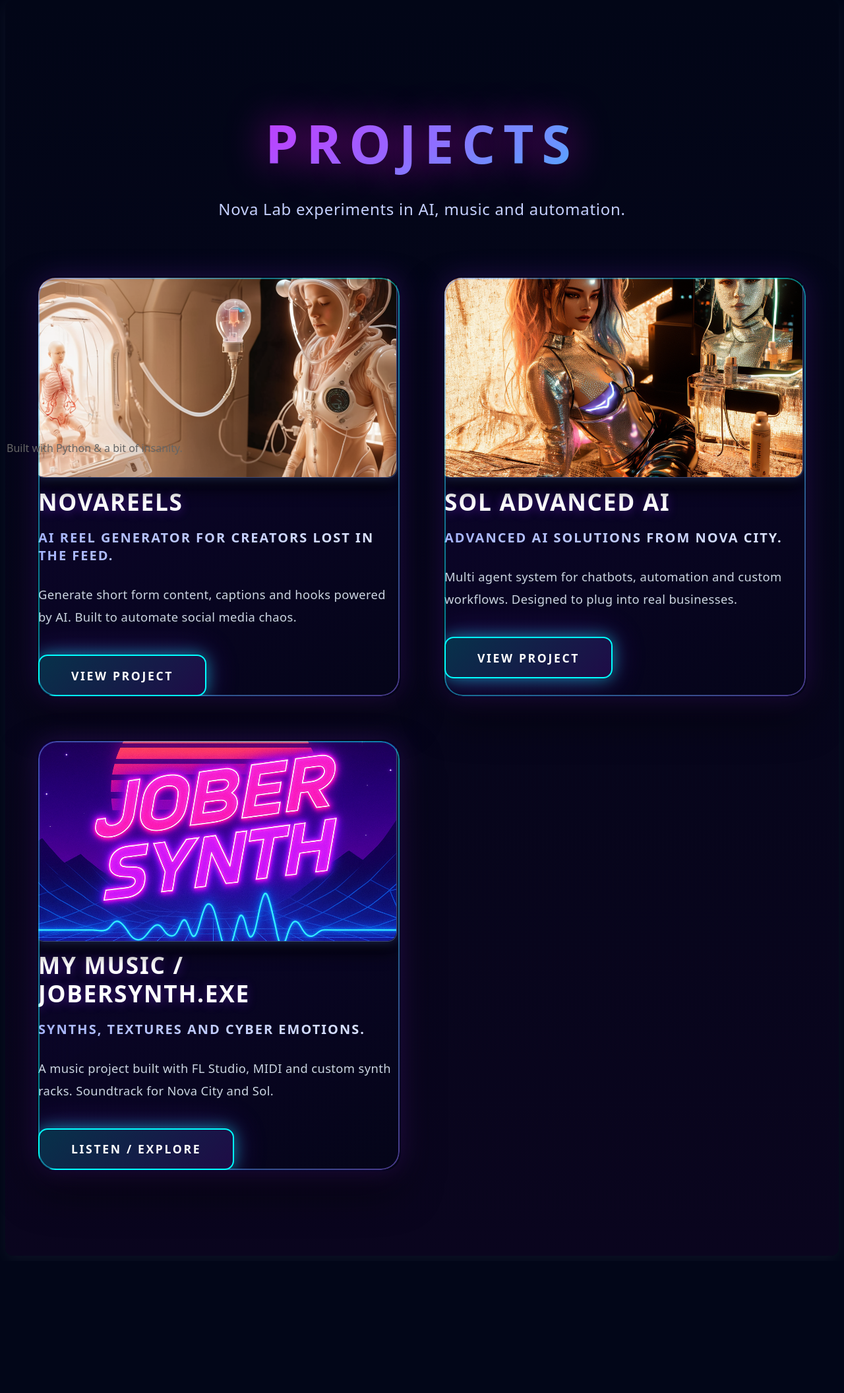
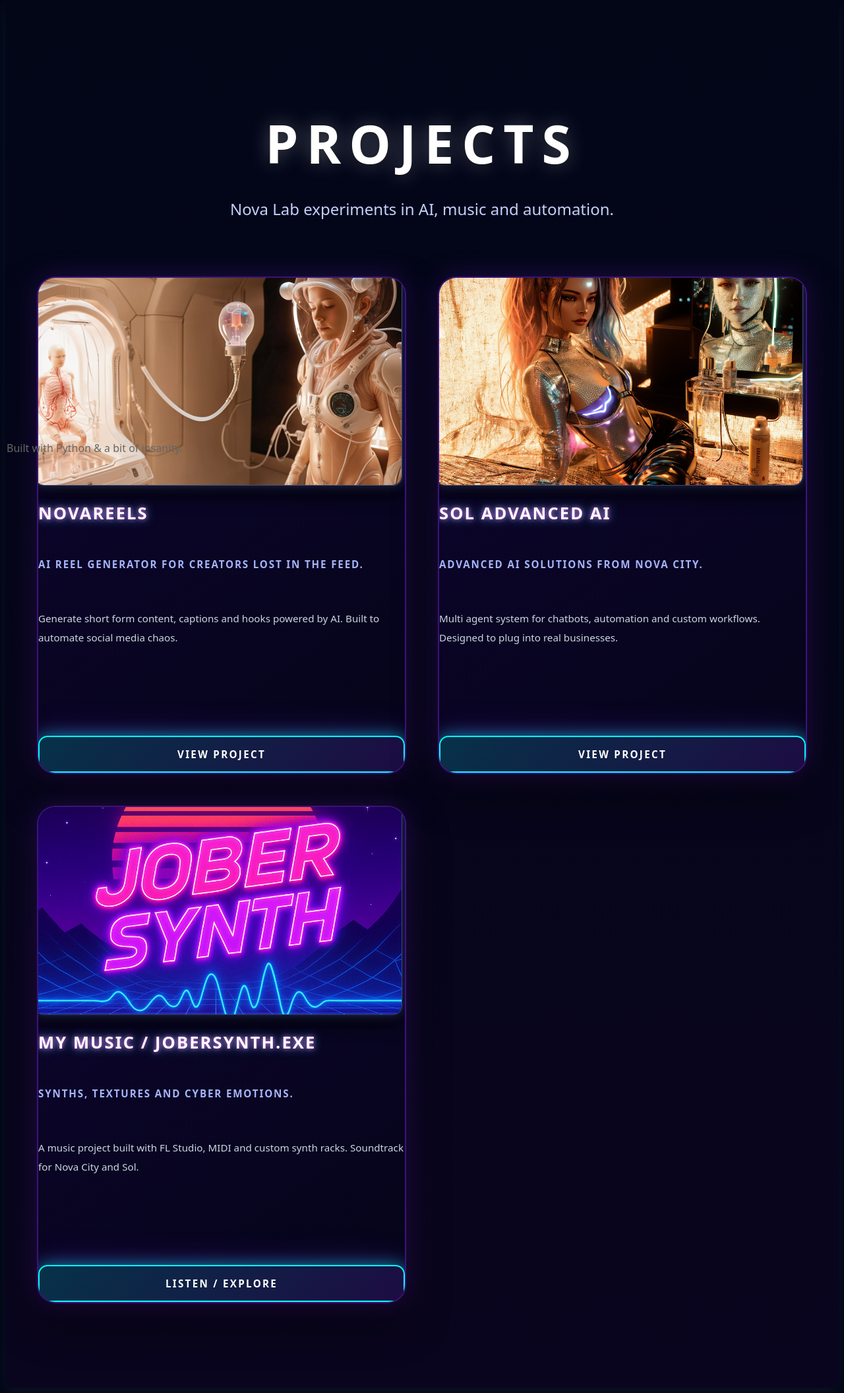
Before and after one commit to jober550/jober-portfolio, a Flask app: page /projects in a window 1280 px wide. Shown: the part 84-2195 px from the top of the page at 66% size. Before the commit the page ends 1868 px from the top, so only its background shows below. Run offline with Flask 3, Linux system fonts and the light colour scheme.

Commit message:
Update projects-cyberpunk.css

```diff
--- a/static/css/projects-cyberpunk.css
+++ b/static/css/projects-cyberpunk.css
@@ -19,26 +17,11 @@
     font-weight: 900 !important;
     letter-spacing: 0.15em !important;
     text-transform: uppercase !important;
-    background: linear-gradient(135deg, #ff00ff, #00ffff, #ff00ff) !important;
-    background-size: 200% 200% !important;
-    -webkit-background-clip: text !important;
-    -webkit-text-fill-color: transparent !important;
-    background-clip: text !important;
-    animation: gradient-shift 4s ease infinite !important;
+    color: #ffffff !important;
     margin-bottom: 1.5rem !important;
-    text-shadow: 0 0 60px rgba(255, 0, 255, 0.6) !important;
-}
-
-@keyframes gradient-shift {
-
-    0%,
-    100% {
-        background-position: 0% 50%;
-    }
-
-    50% {
-        background-position: 100% 50%;
-    }
+    text-shadow:
+        0 0 30px rgba(255, 255, 255, 0.3),
+        0 2px 4px rgba(0, 0, 0, 0.5) !important;
 }
 
 .projects-header p {
@@ -48,25 +31,20 @@
     max-width: 700px !important;
     margin: 0 auto !important;
     line-height: 1.8 !important;
-    letter-spacing: 0.03em !important;
 }
-
-/* Grid layout */
 
 .projects-grid {
     display: grid !important;
-    grid-template-columns: repeat(auto-fit, minmax(420px, 1fr)) !important;
-    gap: 4rem !important;
-    max-width: 1600px !important;
+    grid-template-columns: repeat(auto-fit, minmax(480px, 1fr)) !important;
+    gap: 3rem !important;
+    max-width: 1800px !important;
     margin: 0 auto !important;
 }
-
-/* Card - REDESIGNED */
 
 .project-card {
     position: relative !important;
     background: linear-gradient(145deg, rgba(15, 5, 50, 0.92), rgba(5, 5, 25, 0.95)) !important;
-    border: 2px solid transparent !important;
+    border: 2px solid rgba(138, 43, 255, 0.4) !important;
     border-radius: 28px !important;
     overflow: hidden !important;
     box-shadow:
@@ -75,103 +53,83 @@
     backdrop-filter: blur(25px) !important;
     transition: all 0.4s cubic-bezier(0.34, 1.56, 0.64, 1) !important;
     padding: 0 !important;
+    min-height: 750px !important;
+    display: flex !important;
+    flex-direction: column !important;
 }
 
-.project-card::before {
-    content: '';
-    position: absolute;
-    top: 0;
-    left: 0;
-    right: 0;
-    bottom: 0;
-    border-radius: 28px;
-    padding: 2px;
-    background: linear-gradient(135deg, #ff00ff, #00ffff, #ff00ff);
-    background-size: 200% 200%;
-    -webkit-mask: linear-gradient(#fff 0 0) content-box, linear-gradient(#fff 0 0);
-    -webkit-mask-composite: xor;
-    mask-composite: exclude;
-    opacity: 0.5;
-    animation: border-flow 5s linear infinite;
-    pointer-events: none;
-    z-index: 1;
+/* IMÁGENES CON TAMAÑO FIJO */
+.project-thumb-wrapper {
+    height: 320px !important;
+    min-height: 320px !important;
+    max-height: 320px !important;
+    width: 100% !important;
+    overflow: hidden !important;
+    position: relative !important;
+    flex-shrink: 0 !important;
 }
 
-@keyframes border-flow {
-
-    0%,
-    100% {
-        background-position: 0% 50%;
-    }
-
-    50% {
-        background-position: 100% 50%;
-    }
+.project-thumb {
+    width: 100% !important;
+    height: 100% !important;
+    object-fit: cover !important;
+    display: block !important;
 }
 
+/* CONTENIDO CENTRADO CON ESPACIO LATERAL */
 .project-card>div:not(.project-glow):not(.project-thumb-wrapper) {
-    padding: 3rem 2.5rem 3.5rem !important;
+    padding: 3.5rem 5rem 4.5rem !important;
     position: relative !important;
     z-index: 2 !important;
+    flex: 1 !important;
+    display: flex !important;
+    flex-direction: column !important;
+    align-items: center !important;
+    text-align: center !important;
+    max-width: 450px !important;
+    margin: 0 auto !important;
+    width: 100% !important;
 }
 
-/* Glow layer */
-
-.project-glow {
-    position: absolute !important;
-    inset: -60% !important;
-    background: radial-gradient(circle at center, rgba(138, 43, 255, 0.5), transparent 60%) !important;
-    opacity: 0 !important;
-    pointer-events: none !important;
-    transition: opacity 0.5s ease !important;
-    filter: blur(60px) !important;
-    z-index: 0 !important;
-}
-
-/* Typography - LARGER & MORE READABLE */
-
+/* TEXTOS PEQUEÑOS CENTRADOS */
 .project-card h2,
 .project-title-neon {
-    font-size: 2.2rem !important;
-    font-weight: 800 !important;
-    margin-bottom: 1.2rem !important;
+    font-size: 1.6rem !important;
+    font-weight: 700 !important;
+    margin-bottom: 2rem !important;
     color: #ffffff !important;
-    letter-spacing: 0.05em !important;
-    line-height: 1.2 !important;
-    text-shadow: 0 2px 15px rgba(138, 43, 255, 0.4) !important;
+    letter-spacing: 0.08em !important;
+    line-height: 1.4 !important;
+    width: 100% !important;
 }
 
 .project-tagline {
-    font-size: 1.25rem !important;
+    font-size: 0.95rem !important;
     font-weight: 600 !important;
     color: #a5b4fc !important;
-    margin-bottom: 1.8rem !important;
+    margin-bottom: 2.5rem !important;
     text-transform: uppercase !important;
-    letter-spacing: 0.1em !important;
-    background: linear-gradient(90deg, #a5b4fc, #e0e7ff) !important;
-    -webkit-background-clip: text !important;
-    -webkit-text-fill-color: transparent !important;
-    background-clip: text !important;
+    letter-spacing: 0.12em !important;
+    line-height: 1.6 !important;
+    width: 100% !important;
 }
 
 .project-desc {
-    font-size: 1.15rem !important;
-    line-height: 1.85 !important;
+    font-size: 0.95rem !important;
+    line-height: 1.9 !important;
     color: #cbd5e1 !important;
-    margin-bottom: 2.5rem !important;
+    margin-bottom: 3.5rem !important;
     font-weight: 400 !important;
-    letter-spacing: 0.02em !important;
+    width: 100% !important;
 }
-
-/* Button - ENHANCED */
 
 .btn-neon {
     display: inline-flex !important;
     align-items: center !important;
     justify-content: center !important;
-    padding: 1.1rem 3rem !important;
+    padding: 1rem 2.5rem !important;
     border-radius: 14px !important;
-    font-size: 1.1rem !important;
+    font-size: 0.95rem !important;
     font-weight: 700 !important;
     text-transform: uppercase !important;
     letter-spacing: 0.15em !important;
@@ -182,31 +140,9 @@
     box-shadow:
         0 0 25px rgba(0, 255, 255, 0.5),
         0 0 50px rgba(138, 43, 255, 0.3) !important;
-    position: relative !important;
-    overflow: hidden !important;
     transition: all 0.3s ease !important;
-    z-index: 3 !important;
+    margin-top: auto !important;
 }
-
-.btn-neon::before {
-    content: '';
-    position: absolute;
-    top: 50%;
-    left: 50%;
-    width: 0;
-    height: 0;
-    border-radius: 50%;
-    background: rgba(0, 255, 255, 0.4);
-    transform: translate(-50%, -50%);
-    transition: width 0.7s ease, height 0.7s ease;
-}
-
-.btn-neon:hover::before {
-    width: 400px;
-    height: 400px;
-}
-
-/* Hover effects - DRAMATIC */
 
 .project-card:hover {
     transform: translateY(-15px) scale(1.03) !important;
@@ -228,12 +160,16 @@
         0 0 60px rgba(138, 43, 255, 0.6) !important;
 }
 
-/* Responsive */
+@media (max-width: 1400px) {
+    .projects-grid {
+        grid-template-columns: repeat(auto-fit, minmax(420px, 1fr)) !important;
+    }
+}
 
-@media (max-width: 1200px) {
+@media (max-width: 1024px) {
     .projects-grid {
-        grid-template-columns: repeat(auto-fit, minmax(360px, 1fr)) !important;
-        gap: 3rem !important;
+        grid-template-columns: repeat(auto-fit, minmax(380px, 1fr)) !important;
+        gap: 2.5rem !important;
     }
 }
 
```
Also changed, not shown: other parts of static/css/projects-cyberpunk.css (+19 -24 lines).
